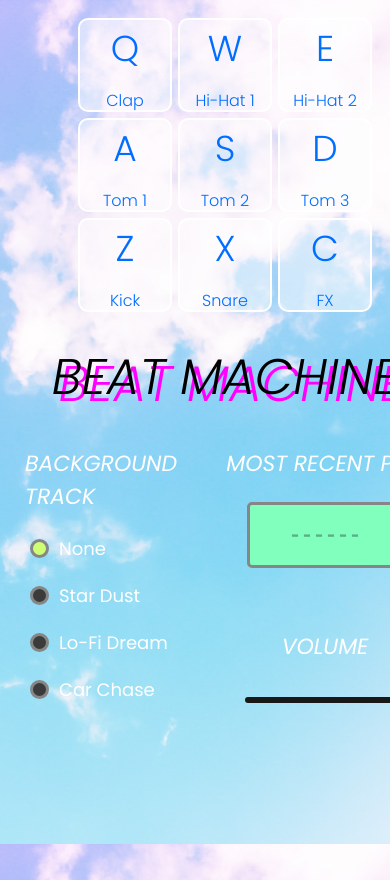
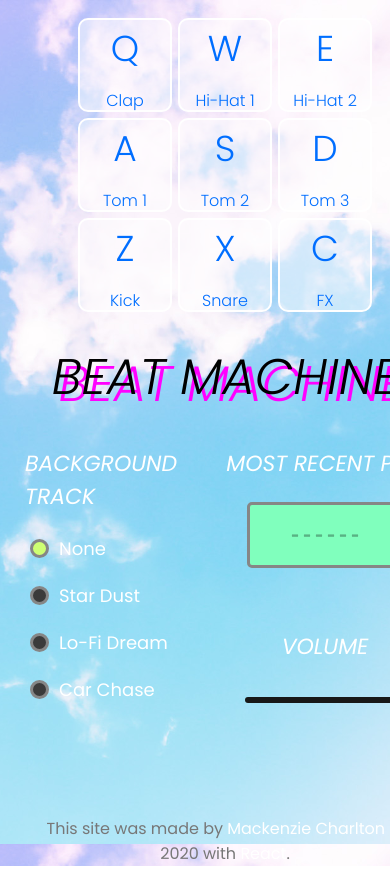
Before and after one commit to mackenziewritescode/drum-machine, a React (Create React App) app: page / in a window 390 px wide. Shown: the top 880 px of the page. Built offline with nearby package versions, Linux system fonts and the light colour scheme.

Commit message:
added footer

```diff
--- a/src/App.css
+++ b/src/App.css
@@ -194,7 +194,31 @@ html {
   border-radius: 3px;
 }
 
+#wrapper #footer {
+  color: #777777;
+  text-align: center;
+  margin: auto;
+  bottom: 0%;
+  position: fixed;
+  width: 100%;
+}
+
+#wrapper #footer .footer-link {
+  text-decoration: none;
+  color: white;
+}
+
 @media (max-width: 900px) {
+  #wrapper html {
+    background: url(bg.jpg) no-repeat center center fixed;
+    background-size: none;
+  }
+  #wrapper #footer {
+    position: absolute;
+    margin-left: 30px;
+    bottom: 0%;
+    top: 1000px;
+  }
   #wrapper #drumMachine {
     width: 450px;
     height: 880px;
@@ -211,8 +235,15 @@ html {
 }
 
 @media (max-width: 500px) {
+  #wrapper #footer {
+    position: absolute;
+    max-width: 400px;
+    margin-left: 30px;
+    bottom: 0%;
+    top: 800px;
+  }
   #wrapper #drumMachine {
-    display: inline;
+    display: inline-block;
     position: absolute;
     top: 0;
     left: 0;
@@ -221,6 +252,7 @@ html {
     border: none;
     border-radius: 0;
     background: rgba(0, 0, 0, 0);
+    height: 800px;
   }
   #wrapper #drumMachine #padWrap {
     width: 300px;
--- a/src/App.js
+++ b/src/App.js
@@ -280,6 +280,19 @@ class App extends Component {
             <audio ref={(ref) => (this.player = ref)} />
           </div>
         </div>
+        <footer id="footer">
+          <p>
+            This site was made by{" "}
+            <a className="footer-link" href="https://www.sunkenworld.com/about">
+              Mackenzie Charlton
+            </a>{" "}
+            in 2020 with{" "}
+            <a className="footer-link" href="https://reactjs.org">
+              React
+            </a>
+            .
+          </p>
+        </footer>
       </div>
     );
   }
--- a/src/App.scss
+++ b/src/App.scss
@@ -170,7 +170,35 @@ html {
     }
   }
 
+  #footer {
+    color: rgb(119, 119, 119);
+    text-align: center;
+    margin: auto;
+    bottom: 0%;
+    position: fixed;
+    width: 100%;
+
+    .footer-link {
+      text-decoration: none;
+      color: rgb(255, 255, 255);
+    }
+  }
+
   @media (max-width: 900px) {
+    html {
+      background: url(bg.jpg) no-repeat center center fixed;
+      -webkit-background-size: none;
+      -moz-background-size: none;
+      -o-background-size: none;
+      background-size: none;
+    }
+
+    #footer {
+      position: absolute;
+      margin-left: 30px;
+      bottom: 0%;
+      top: 1000px;
+    }
     #drumMachine {
       width: 450px;
       height: 880px;
@@ -187,8 +215,16 @@ html {
     }
   }
   @media (max-width: 500px) {
+    #footer {
+      position: absolute;
+      max-width: 400px;
+      margin-left: 30px;
+      bottom: 0%;
+      top: 800px;
+    }
+
     #drumMachine {
-      display: inline;
+      display: inline-block;
       position: absolute;
       top: 0;
       left: 0;
@@ -196,6 +232,7 @@ html {
       border: none;
       border-radius: 0;
       background: rgba(0, 0, 0, 0);
+      height: 800px;
 
       #padWrap {
         width: 300px;
```
Also changed, not shown: 1 other file (tests, documents, lock files or other folders).
